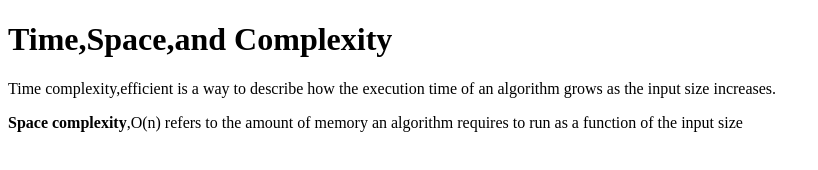
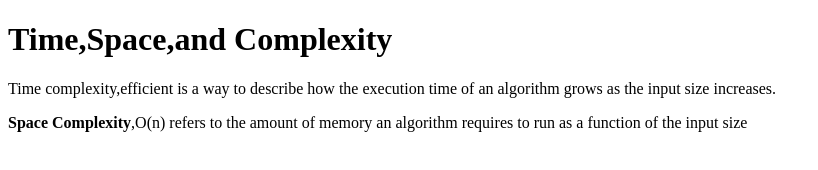
Before and after one commit to acciojob/time-and-space-complexity-SSuraj2701, a website: page main.html in a window 1280 px wide. Shown: the full height of the page, 0-818 px from the left. Drawn offline with Linux system fonts and the light colour scheme.

Commit message:
created a submission

```diff
--- a/main.html
+++ b/main.html
@@ -10,7 +10,7 @@
 	<!-- the entire body must be written by student -->
 	<h1>Time,Space,and Complexity</h1>
 	<p>Time complexity,efficient is a way to describe how the execution time of an algorithm grows as the input size increases.</p>
-	<p><b>Space complexity</b>,O(n) refers to the amount of memory an algorithm requires to run as a function of the input size</p>
+	<p><b>Space Complexity</b>,O(n) refers to the amount of memory an algorithm requires to run as a function of the input size</p>
     <script type="text/javascript" src="./script.js">
 </script>
 
```
